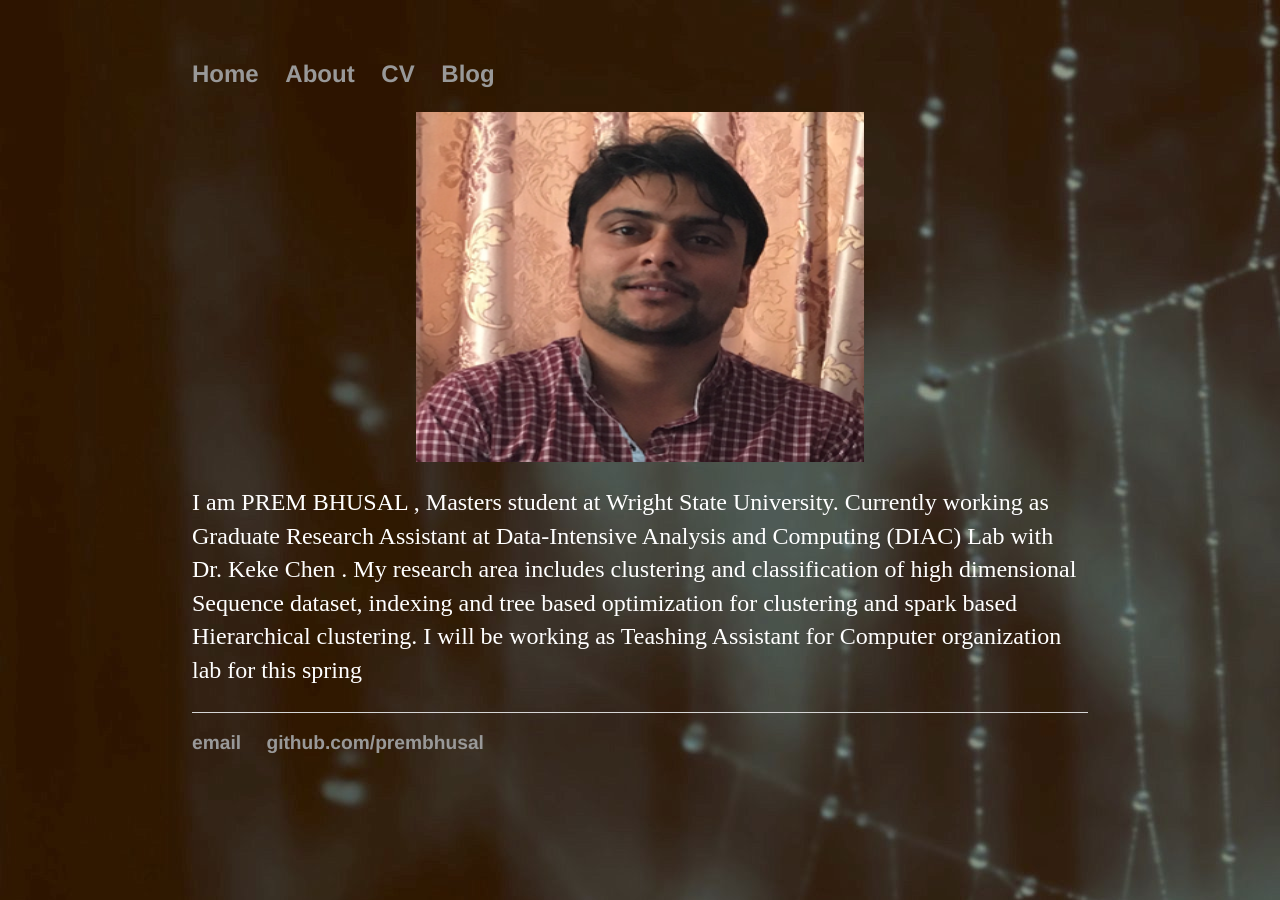
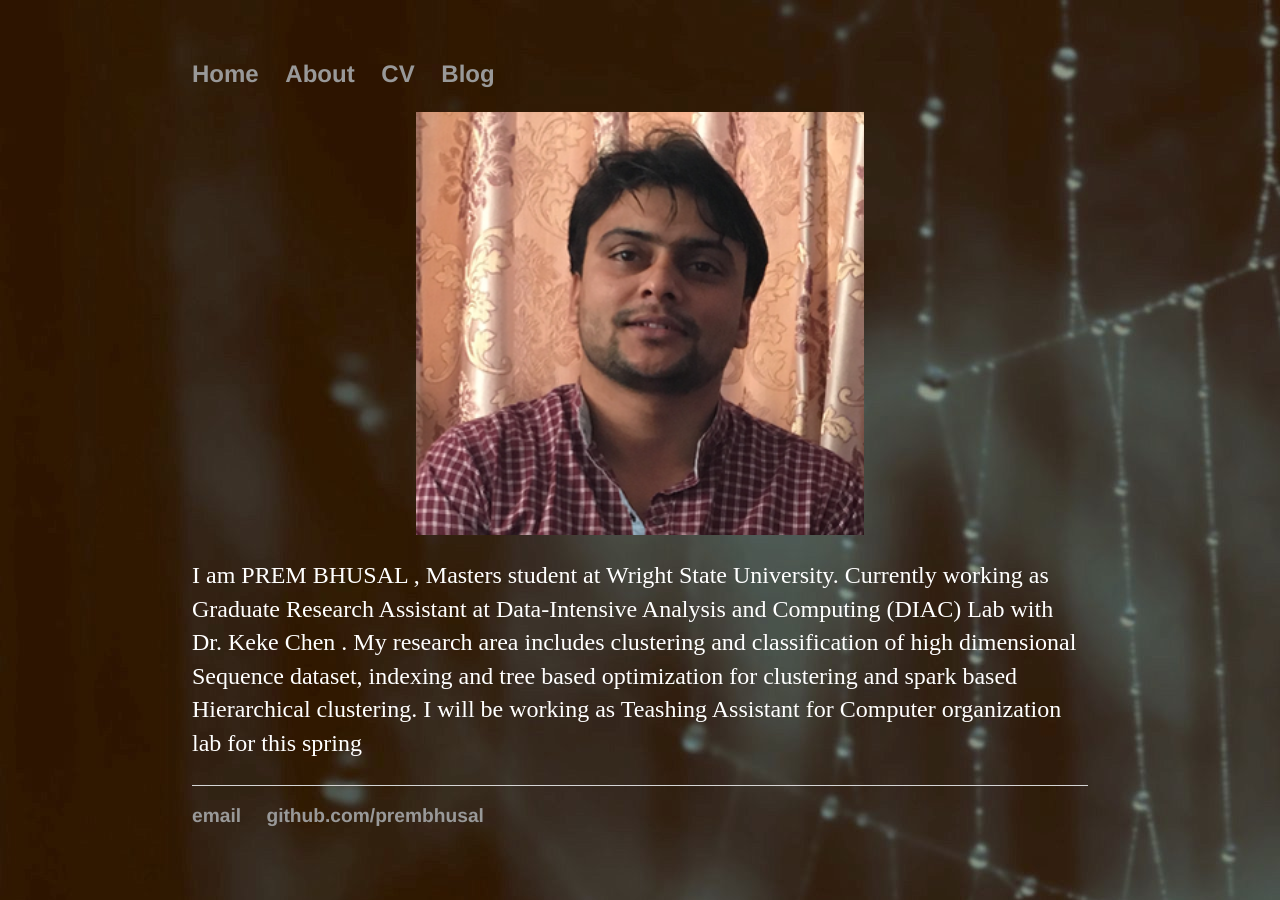
Before and after one commit to prembhusal/prembhusalWebsite, a Jekyll site: the page built from index.html, in a window 1280 px wide. Built offline with Jekyll 4.4.1, drawn with Linux system fonts in a browser that asks for light colours.

Commit message:
Update index.html

```diff
--- a/index.html
+++ b/index.html
@@ -4,7 +4,7 @@ title: prembhusal
 ---
 <div class="blurb">
 
-	<img src="/img/prem.jpg" alt="HTML5 Icon" class ="center" width="50" height="350">
+	<img src="/img/prem.jpg" alt="HTML5 Icon" class ="center" >
 	<p>I am PREM BHUSAL , Masters student at  Wright State University. Currently  working as Graduate Research Assistant at
 	Data-Intensive Analysis and Computing (DIAC) Lab with Dr. Keke Chen . My research area includes clustering
 	and classification of high dimensional Sequence dataset, indexing and tree based optimization for clustering and spark based
```
